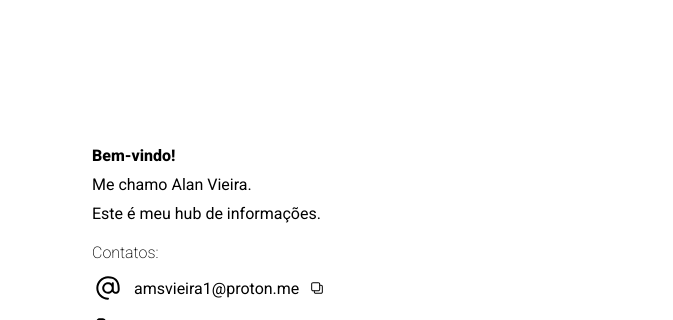
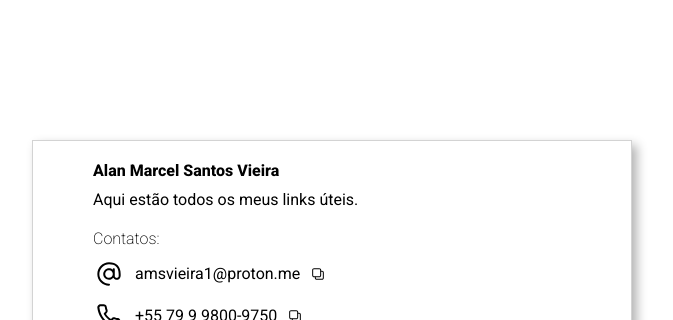
Before and after one commit to amsvieira1/personal-website, a plain HTML site: page index.html in a window 1280 px wide. Shown: the top 320 px of the page, without its empty margins (308-981 px from the left). Drawn offline with Linux system fonts and the light colour scheme.

Commit message:
update: information that is in the header and design of the container

```diff
--- a/index.html
+++ b/index.html
@@ -10,9 +10,8 @@
     <body>
         <div class="container">
             <div id="header" class="container-section">
-                <p class="title">Bem-vindo!</p>
-                <p>Me chamo Alan Vieira.</p>
-                <p>Este é meu hub de informações.</p>
+                <p class="title">Alan Marcel Santos Vieira</p>
+                <p>Aqui estão todos os meus links úteis.</p>
             </div>
 
             <div id="contacts" class="container-section">
--- a/style.css
+++ b/style.css
@@ -24,6 +24,8 @@ body, html {
     display: flex;
     flex-direction: column;
     gap: 20px;
+    border: 1px solid lightgray;
+    box-shadow: 5px 5px 10px rgba(0, 0, 0, 0.3);
 }
 
 .container-section {
```
